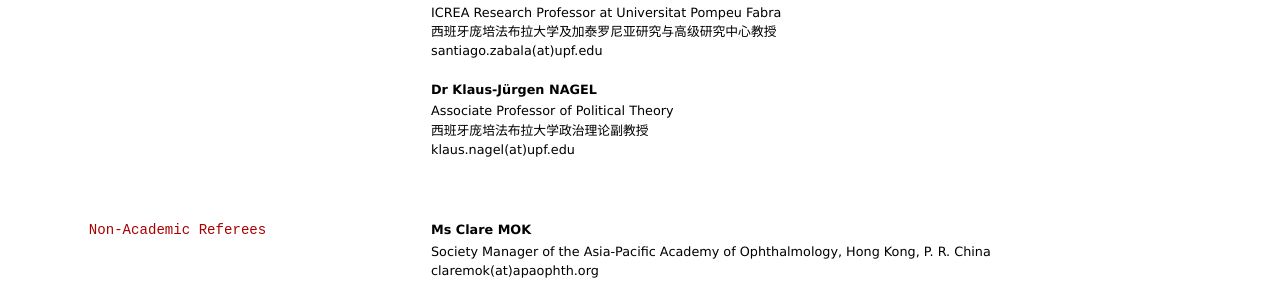
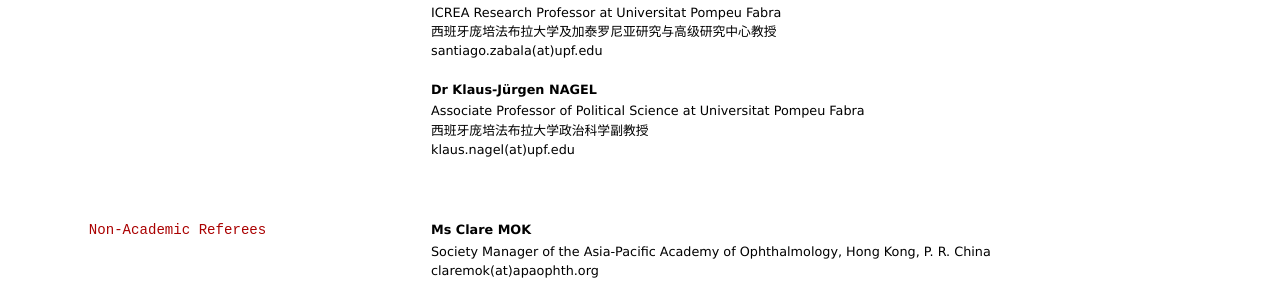
Before and after one commit to kzssc/ref, a Jekyll site: the page built from index.md, in a window 1280 px wide. Shown: the part 979-1274 px from the top of the page. Built offline with Jekyll 4.4.1, drawn with Linux system fonts in a browser that asks for light colours.

Commit message:
Update index.md

```diff
--- a/index.md
+++ b/index.md
@@ -69,8 +69,8 @@ __Prof Santiago ZABALA__
 
 
 __Dr Klaus-Jürgen NAGEL__
-- Associate Professor of Political Theory
-- 西班牙庞培法布拉大学政治理论副教授
+- Associate Professor of Political Science at Universitat Pompeu Fabra
+- 西班牙庞培法布拉大学政治科学副教授
 - klaus.nagel(at)upf.edu
 
 
```
